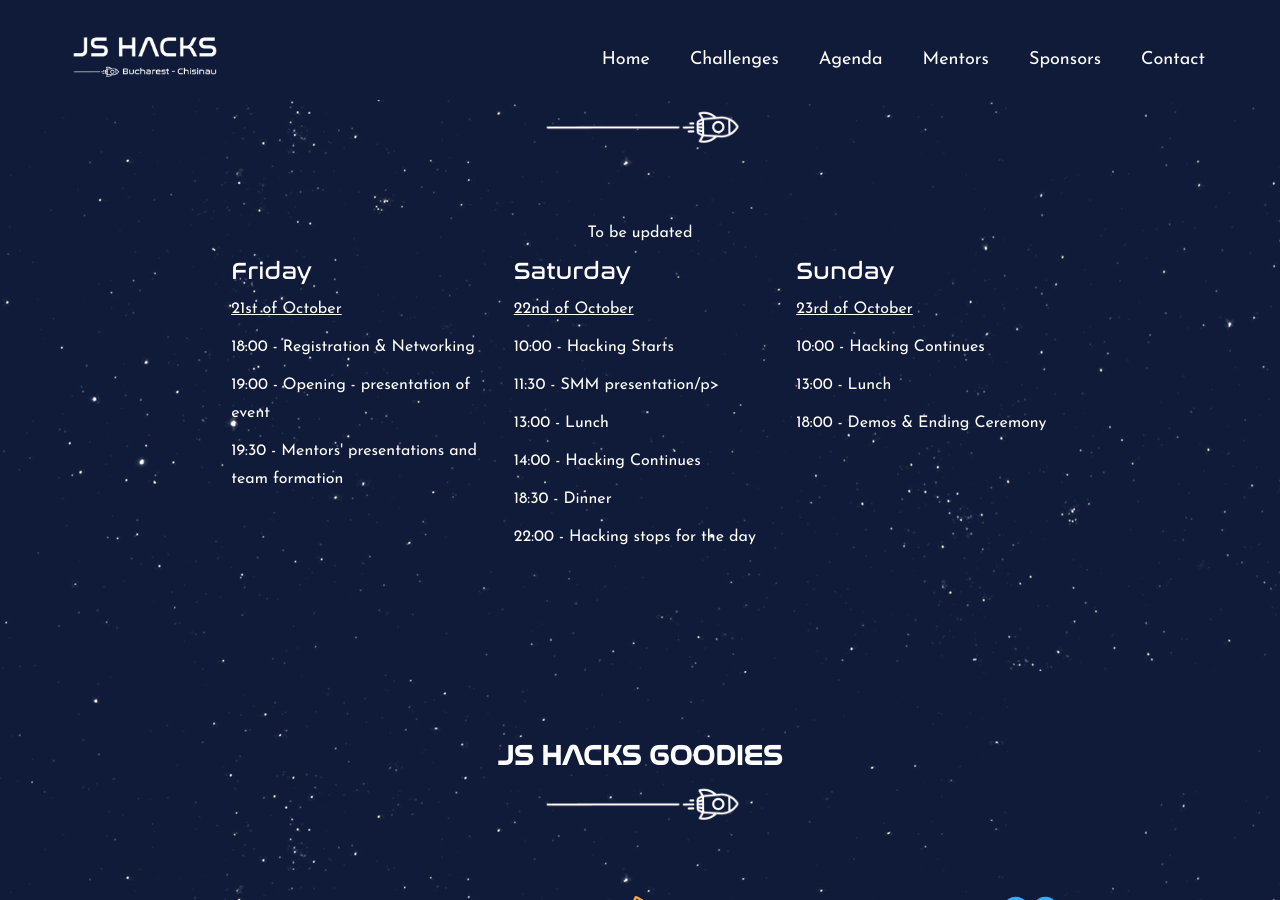
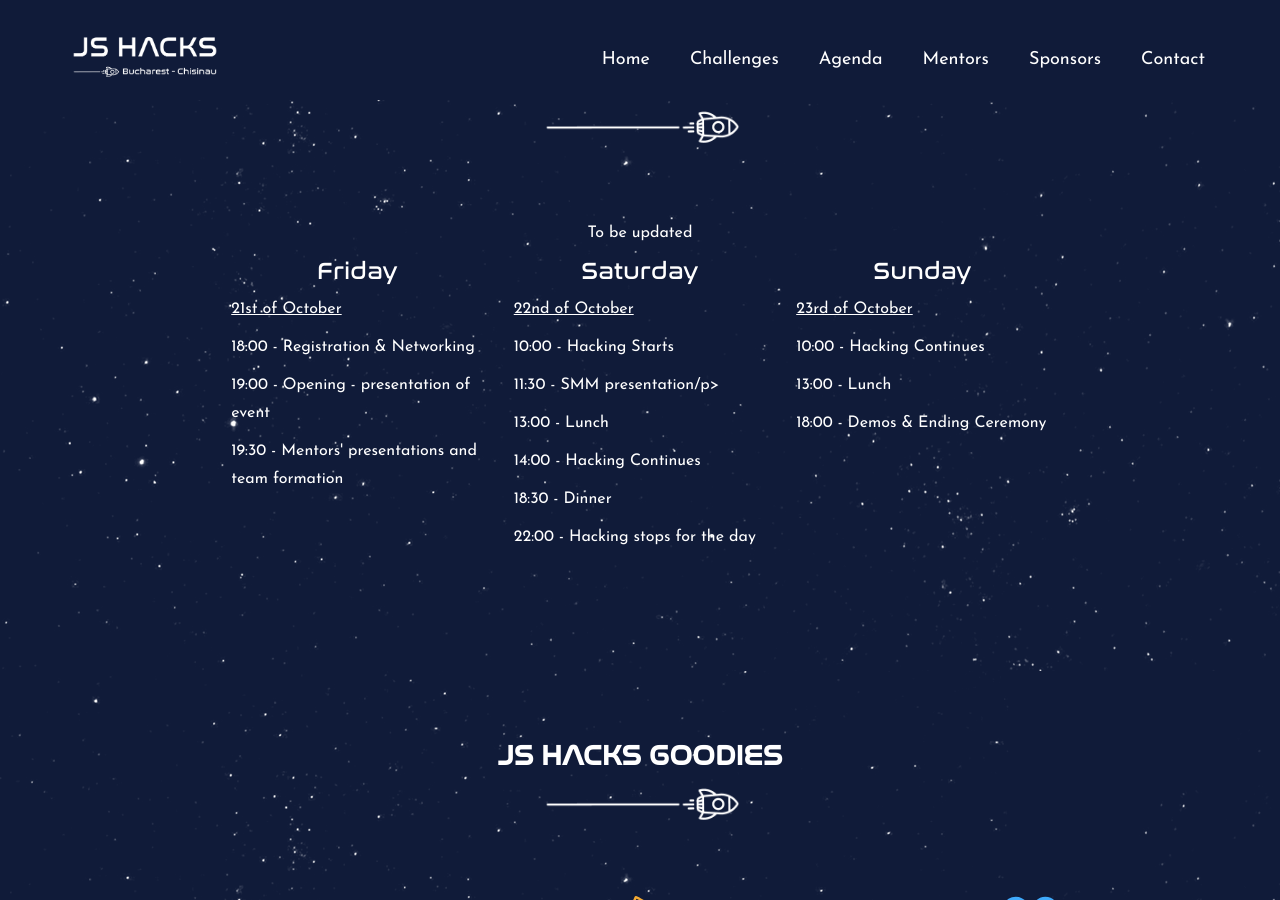
Before and after one commit to js-hacks/chisinau, a Jekyll site: the page built from index.html, in a window 1280 px wide and 900 px high, scrolled down 1700 px. Built offline with Jekyll 4.4.1, drawn with Linux system fonts in a browser that asks for light colours; nearby versions of some CDN libraries; some web fonts are replaced.

Commit message:
minor style fix

```diff
--- a/index.html
+++ b/index.html
@@ -79,14 +79,14 @@ permalink: /
     <p class="text-center">To be updated</p>
       <div class="col-md-9" style="margin: 0 auto; float:none;">
         <div class="col-md-4" style="margin-bottom:20px;" align="left">
-          <p class="small-title">Friday</p>
+          <p class="small-title text-center">Friday</p>
           <p style="text-decoration: underline;">21st of October</p>
           <p>18:00 - Registration & Networking</p>
           <p>19:00 - Opening - presentation of event</p>
           <p>19:30 - Mentors' presentations and team formation</p>
         </div>
         <div class="col-md-4" style="margin-bottom:20px;" align="left">
-          <p class="small-title">Saturday</p>
+          <p class="small-title text-center">Saturday</p>
           <p style="text-decoration: underline;">22nd of October</p>
           <p>10:00 - Hacking Starts</p>
           <p>11:30 - SMM presentation/p>
@@ -96,7 +96,7 @@ permalink: /
           <p>22:00 - Hacking stops for the day</p>
         </div>
         <div class="col-md-4" style="margin-bottom:20px;" align="left">
-          <p class="small-title">Sunday</p>
+          <p class="small-title text-center">Sunday</p>
           <p style="text-decoration: underline;">23rd of October</p>
           <p>10:00 - Hacking Continues</p>
           <p>13:00 - Lunch</p>
```
